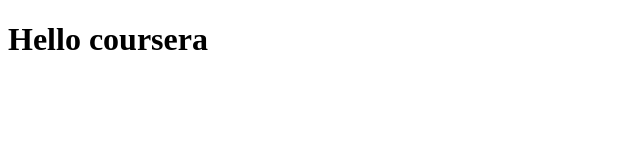
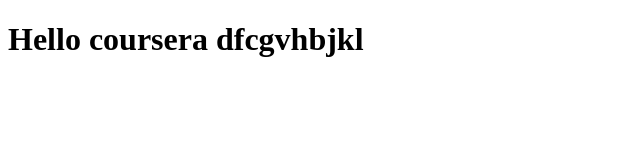
Before and after one commit to mhdazl/coursera-test, a plain HTML site: page site/index.html in a window 1280 px wide. Shown: the whole page, without its empty margins (0-640 px from the left). Drawn offline with Linux system fonts and the light colour scheme.

Commit message:
small change

```diff
--- a/site/index.html
+++ b/site/index.html
@@ -4,6 +4,6 @@
 	<title>Hello coursera!</title>
 </head>
 <body>
-<h1>Hello coursera</h1>
+<h1>Hello coursera dfcgvhbjkl</h1>
 </body>
 </html>
```
